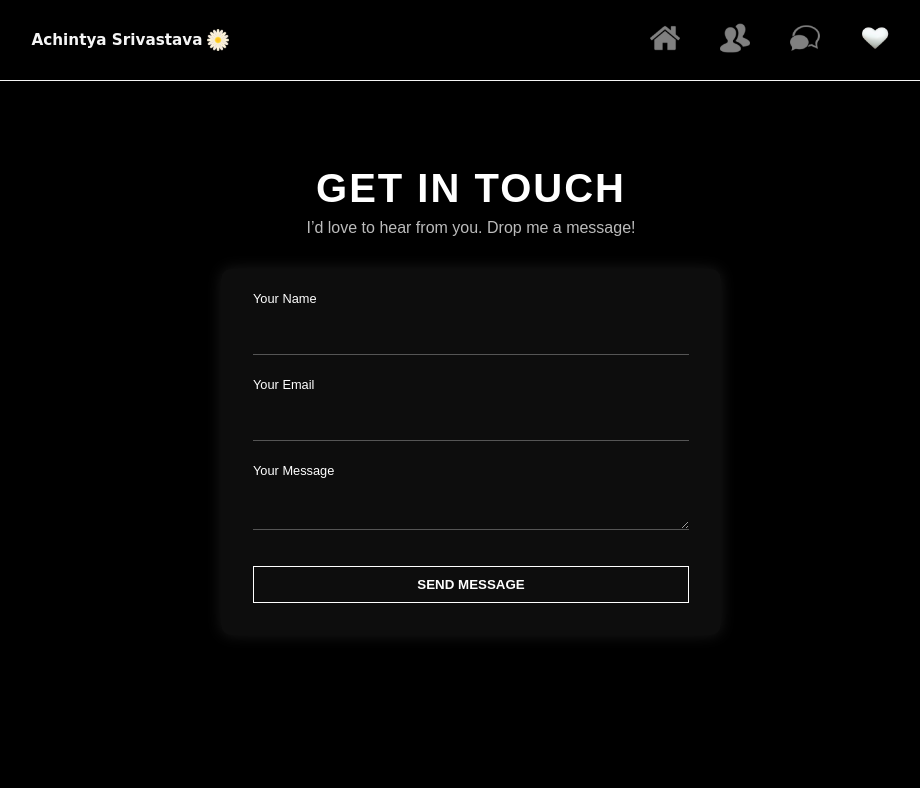
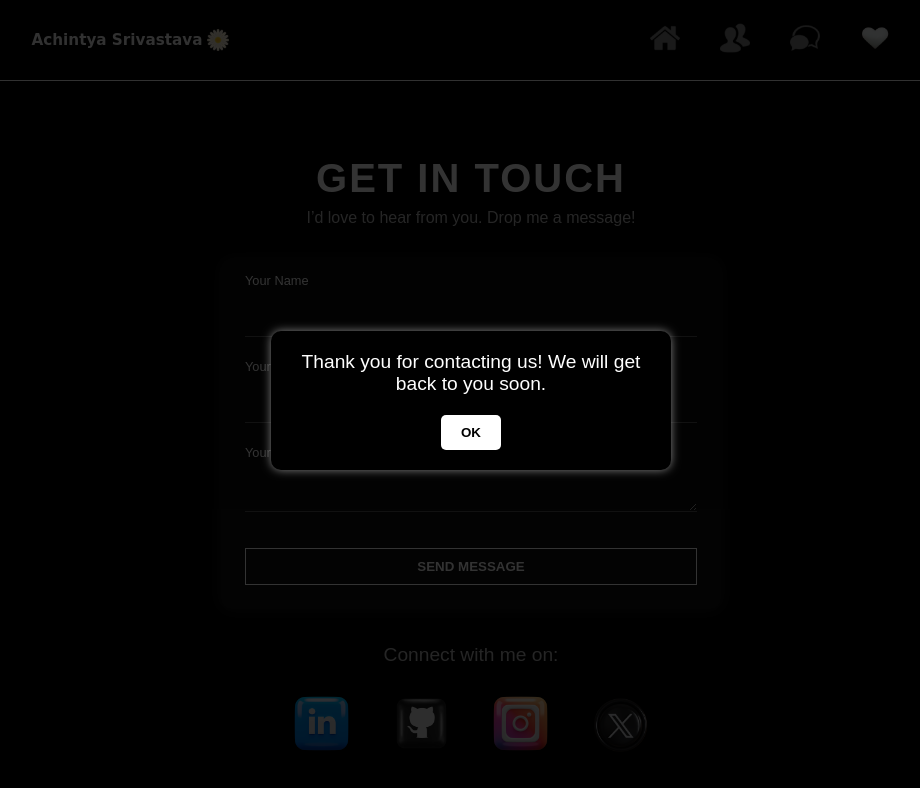
Before and after one commit to achintyasrivastav/Portfolio, a plain HTML site: page contact.html in a window 1280 px wide. Shown: the whole page, without its empty margins (169-1089 px from the left). Drawn offline with nearby package versions, Linux system fonts and the light colour scheme.

Commit message:
backend setup

```diff
--- a/contact.css
+++ b/contact.css
@@ -20,6 +20,7 @@ html, body {
     height: 100vh;
     overflow: hidden;
     position: relative;
+    padding: 50px 0px;
 }
 
 #header {
@@ -65,11 +66,13 @@ html, body {
 }
 
 .contact-container {
+    margin-top: 150px;
     text-align: center;
     width: 100%;
     max-width: 500px;
     position: relative;
     z-index: 10;
+    padding-bottom: 30px;
 }
 
 .title {
@@ -87,7 +90,7 @@ html, body {
 
 .contact-form {
     background: rgba(255, 255, 255, 0.05);
-    padding: 2rem;
+    padding: 1.5rem;
     border-radius: 10px;
     box-shadow: 0 0 15px rgba(255, 255, 255, 0.1);
 }
@@ -184,3 +187,81 @@ textarea:not(:placeholder-shown) + label {
     opacity: 0;
     transition: opacity 0.5s ease-in-out;
 }
+
+
+#social-links {
+    margin-top: 35px;
+    text-align: center;
+}
+
+.social-title {
+    font-size: 1.2rem;
+    margin-bottom: 20px;
+    color: #bbb;
+}
+
+.social-icon {
+    height: 75px;
+    width: 75px;
+    margin: 0 10px;
+    transition: transform 0.3s ease, filter 0.3s ease;
+    color: aliceblue;
+}
+
+#social-links a{
+    text-decoration: none;
+}
+
+.social-icon:hover {
+    transform: scale(1.2);
+}
+
+.hidden {
+    display: none;
+}
+
+.custom-alert {
+    position: fixed;
+    top: 0;
+    left: 0;
+    width: 100%;
+    height: 100%;
+    background: rgba(0, 0, 0, 0.8);
+    display: flex;
+    justify-content: center;
+    align-items: center;
+    z-index: 1000;
+}
+
+.alert-content {
+    background: #000;
+    color: #fff;
+    padding: 20px;
+    border-radius: 10px;
+    text-align: center;
+    box-shadow: 0 0 10px rgba(255, 255, 255, 0.5);
+    width: 90%;
+    max-width: 400px;
+}
+
+.alert-content p {
+    margin-bottom: 20px;
+    font-size: 1.2rem;
+}
+
+.close-btn {
+    background: #fff;
+    color: #000;
+    border: none;
+    padding: 10px 20px;
+    font-weight: bold;
+    cursor: pointer;
+    border-radius: 5px;
+    transition: background 0.3s, color 0.3s;
+}
+
+.close-btn:hover {
+    background: #000;
+    color: #fff;
+    border: 1px solid #fff;
+}
--- a/contact.html
+++ b/contact.html
@@ -24,6 +24,13 @@
 
     </div>
 
+    <div id="custom-alert" class="custom-alert hidden">
+        <div class="alert-content">
+            <p>Thank you for contacting us! We will get back to you soon.</p>
+            <button id="close-alert" class="close-btn">OK</button>
+        </div>
+    </div>
+
 
 
     <div class="contact-container">
@@ -46,6 +53,23 @@
             <button type="submit" class="submit-btn">Send Message</button>
         </form>
 
+            <!-- Social Links Section -->
+        <div id="social-links">
+            <p class="social-title">Connect with me on:</p>
+            <a href="https://www.linkedin.com/in/achintya-srivastava777" target="_blank">
+                <img class="social-icon" src="./icons/linkedin.png" alt="LinkedIn">
+            </a>
+            <a href="https://github.com/achintyasrivastav" target="_blank">
+                <img class="social-icon" src="./icons/github.png" alt="GitHub">
+            </a>
+            <a href="#" target="_blank">
+                <img class="social-icon" src="./icons/instagram (2).png" alt="Twitter">
+            </a>
+            <a href="https://x.com/achintya__28" target="_blank">
+                <img class="social-icon" src="./icons/twitter-x.png" alt="Twitter">
+            </a>
+        </div>
+
         <!-- Confirmation Message -->
         <p id="confirmationMessage" class="confirmation-message" style="display: none;">
             Thank you! Your message has been sent successfully.
--- a/contact.js
+++ b/contact.js
@@ -1,24 +1,15 @@
 
-    document.addEventListener("DOMContentLoaded", () => {
-        const form = document.querySelector(".contact-form");
-        const confirmationMessage = document.getElementById("confirmationMessage");
+    document.querySelector('.contact-form').addEventListener('submit', function(event) {
+        event.preventDefault(); // Prevent actual form submission
 
-        form.addEventListener("submit", (e) => {
-            e.preventDefault(); // Prevent default form submission
+        // Show the custom alert
+        document.getElementById('custom-alert').classList.remove('hidden');
 
-            // Show confirmation message
-            confirmationMessage.style.display = "block";
-            confirmationMessage.style.opacity = 1;
+        // Optionally reset the form
+        this.reset();
+    });
 
-            // Clear form fields
-            form.reset();
-
-            // Fade out confirmation message after 5 seconds
-            setTimeout(() => {
-                confirmationMessage.style.opacity = 0;
-                setTimeout(() => {
-                    confirmationMessage.style.display = "none";
-                }, 500);
-            }, 3000);
-        });
+    document.getElementById('close-alert').addEventListener('click', function() {
+        // Hide the custom alert
+        document.getElementById('custom-alert').classList.add('hidden');
     });
```
Also changed, not shown: backend/package.json (added, +15 -0 lines), codingprofile.html (+1 -1 lines), index.html (+1 -1 lines), icons/github.png (added), icons/instagram (1).png (added), icons/instagram (2).png (added), icons/linkedin.png (added), icons/twitter-x.png (added), icons/x.png (added), 1 other file.
